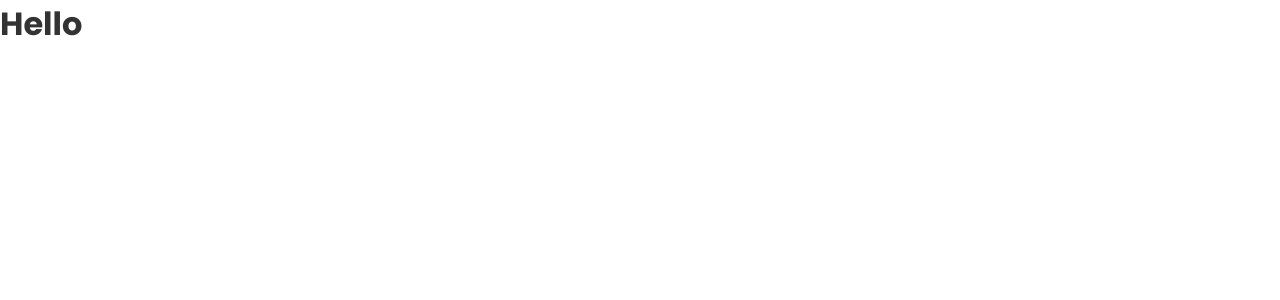
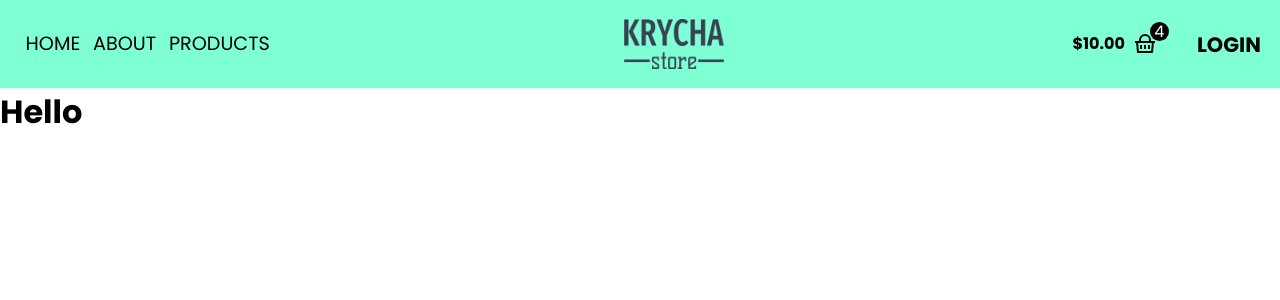
Before and after one commit to Krycha94/fullstack-nextjs-ecommerce, a Next.js app: page / in a window 1280 px wide. Shown: the top 300 px of the page. Built offline with nearby package versions, Linux system fonts and the light colour scheme.

Commit message:
Install react-icons and create Header component

```diff
--- a/app/layout.tsx
+++ b/app/layout.tsx
@@ -1,10 +1,11 @@
 import { Poppins } from "next/font/google";
 import "@/styles/globals.scss";
+import Header from "@/components/Header/Header";
 
 const poppins = Poppins({ subsets: ["latin"], weight: ["300", "400", "700"] });
 
 export const metadata = {
-	title: "Clothing Store",
+	title: "Krycha Store - clothing",
 	description:
 		"Discover the latest trends in Krycha store, including women, men and kids clothing. Shop the best outfits for this season at our online store",
 	icons: {
@@ -19,7 +20,10 @@ export default function RootLayout({
 }) {
 	return (
 		<html lang="en">
-			<body className={poppins.className}>{children}</body>
+			<body className={poppins.className}>
+				<Header />
+				{children}
+			</body>
 		</html>
 	);
 }
--- /dev/null
+++ b/components/CartIcon/CartIcon.module.scss
@@ -0,0 +1,32 @@
+.cartIcon {
+	display: flex;
+	align-items: center;
+	gap: 0.5rem;
+
+	&__price {
+		font-weight: bold;
+	}
+
+	&__link {
+		position: relative;
+
+		svg {
+			font-size: 1.5rem;
+			font-weight: bold;
+		}
+	}
+
+	&__badge {
+		position: absolute;
+		top: -10px;
+		right: -12px;
+    width: 1.2rem;
+    height: 1.2rem;
+		background-color: black;
+		color: white;
+		display: flex;
+		align-items: center;
+		justify-content: center;
+		border-radius: 50%;
+	}
+}
--- /dev/null
+++ b/components/CartIcon/CartIcon.tsx
@@ -0,0 +1,17 @@
+import Link from "next/link";
+import { RiShoppingBasketLine } from "react-icons/ri";
+import styles from "./CartIcon.module.scss";
+
+
+const CartIcon = () => {
+	return (
+		<div className={styles.cartIcon}>
+			<span className={styles.cartIcon__price}>$10.00</span>
+			<Link href="/cart" className={styles.cartIcon__link}>
+				<RiShoppingBasketLine />
+				<span className={styles.cartIcon__badge}>4</span>
+			</Link>
+		</div>
+	);
+};
+export default CartIcon;
--- /dev/null
+++ b/components/Header/Header.module.scss
@@ -0,0 +1,72 @@
+@use "@/styles/mixins.scss" as m;
+@use "@/styles/breakpoints.scss" as b;
+@use "@/styles/variables" as v;
+
+.header {
+	background-color: aquamarine;
+	padding: 0.9rem;
+
+	@include b.breakpoint(md) {
+		padding: 1.2rem;
+	}
+
+	&__center {
+		@include m.container;
+		display: flex;
+		justify-content: space-between;
+		align-items: center;
+	}
+
+	&__nav {
+		display: none;
+		a {
+			padding: 0.4rem;
+			text-transform: uppercase;
+			font-weight: 500;
+			font-size: 1.2rem;
+
+			&:hover,
+			&:active,
+			&:focus {
+				transition: v.$transition;
+				color: red;
+			}
+		}
+
+		@include b.breakpoint(md) {
+			display: flex;
+		}
+	}
+
+	&__container {
+		display: flex;
+		gap: 2.5rem;
+	}
+
+	&__hamburger {
+		font-size: 1.6rem;
+		font-weight: bold;
+		border: none;
+		background-color: transparent;
+
+		@include b.breakpoint(md) {
+			display: none;
+		}
+	}
+
+	&__loginBtn {
+		display: none;
+		border: none;
+		background-color: transparent;
+		font-size: 1.3rem;
+		font-weight: 600;
+		text-transform: uppercase;
+		&:hover {
+			cursor: pointer;
+		}
+
+		@include b.breakpoint(md) {
+			display: flex;
+		}
+	}
+}
--- /dev/null
+++ b/components/Header/Header.tsx
@@ -0,0 +1,36 @@
+import Image from "next/image";
+import CartIcon from "../CartIcon/CartIcon";
+import { navLinks } from "@/utils/constants";
+import { RxHamburgerMenu } from "react-icons/rx";
+import styles from "./Header.module.scss";
+import Link from "next/link";
+
+const Header = () => {
+	return (
+		<header className={styles.header}>
+			<div className={styles.header__center}>
+				<nav className={styles.header__nav}>
+					{navLinks.map((link) => (
+						<Link href={link.url} key={link.id}>
+							{link.text}
+						</Link>
+					))}
+				</nav>
+				<Image
+					src="/cloth-logo.png"
+					width={100}
+					height={50}
+					alt="krycha store"
+				/>
+				<div className={styles.header__container}>
+					<CartIcon />
+					<button className={styles.header__hamburger}>
+						<RxHamburgerMenu />
+					</button>
+					<button className={styles.header__loginBtn}>Login</button>
+				</div>
+			</div>
+		</header>
+	);
+};
+export default Header;
--- a/package.json
+++ b/package.json
@@ -15,6 +15,7 @@
     "next": "13.3.0",
     "react": "18.2.0",
     "react-dom": "18.2.0",
+    "react-icons": "^4.8.0",
     "typescript": "5.0.4"
   },
   "devDependencies": {
--- /dev/null
+++ b/styles/_breakpoints.scss
@@ -0,0 +1,14 @@
+$breakpoints: (
+	"md": 48em,
+	// 768px,
+	"lg": 61em,
+	// 976px,
+	"xl": 90em,
+	// 1440px,
+);
+
+@mixin breakpoint($size) {
+	@media screen and (min-width: map-get($breakpoints, $size)) {
+		@content;
+	}
+}
--- /dev/null
+++ b/styles/_mixins.scss
@@ -0,0 +1,11 @@
+@mixin container {
+	width: 100%;
+	max-width: 1300px;
+	margin: 0 auto;
+}
+
+@mixin center {
+	display: flex;
+	justify-content: center;
+	align-items: center;
+}
--- /dev/null
+++ b/styles/_variables.scss
@@ -0,0 +1,6 @@
+//colors
+$color-font: #000;
+$color-bg: #fff;
+
+//transition
+$transition: 0.3s all ease-in-out;
--- a/styles/globals.scss
+++ b/styles/globals.scss
@@ -1,3 +1,5 @@
+@use "./variables" as v;
+
 *,
 *::before,
 *::after {
@@ -7,8 +9,10 @@
 }
 
 body {
-	background-color: rgb(255, 255, 255);
-	color: rgb(51, 51, 51);
+	background-color: v.$color-bg;
+	color: v.$color-font;
+	line-height: 1.5;
+	min-height: 100vh;
 }
 
 img,
--- /dev/null
+++ b/utils/constants.ts
@@ -0,0 +1,17 @@
+export const navLinks = [
+	{
+		id: 1,
+		url: "/",
+		text: "home",
+	},
+	{
+		id: 2,
+		url: "/about",
+		text: "about",
+	},
+	{
+		id: 3,
+		url: "/products",
+		text: "products",
+	},
+];
```
Also changed, not shown: public/cloth-logo.png (added), 1 other file (tests, documents, lock files or other folders).
